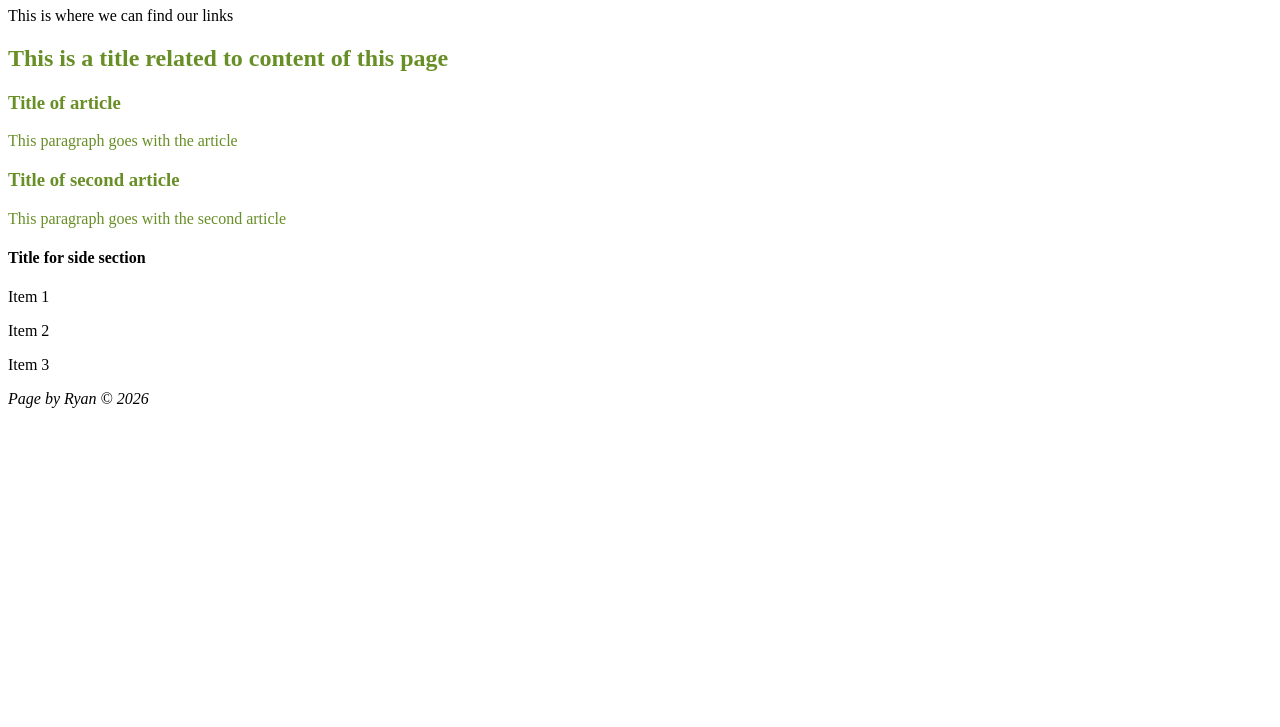
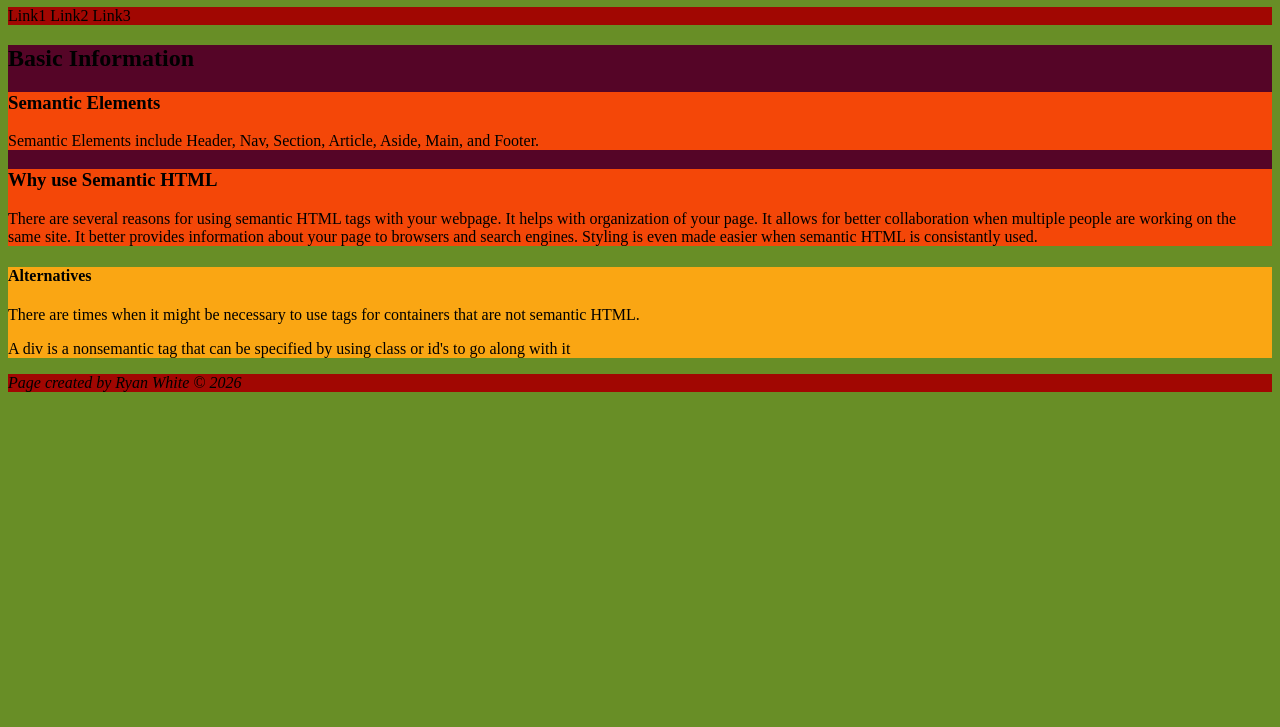
Before and after one commit to nodley416/pagestructureassignment, a plain HTML site: page index.html in a window 1280 px wide. Shown: the part 73-800 px from the top of the page. Drawn offline with Linux system fonts and the light colour scheme.

Commit message:
Add files via upload

```diff
--- a/index.html
+++ b/index.html
@@ -1,40 +1,44 @@
 <!DOCTYPE html>
 <html>
 <head>
-<title>Semantic HTML Demo</title>
+<title>Semantic HTML Page Structure</title>
 <meta charset="utf-8"/>
-<meta name="description" content="Showing how to use semantic html for web page structure."/>
+<meta name="Description" content="Semantic HTML Page Structure assignment"/>
 </head>
 
+<body style="background-color:#688E26;">
+<header><h1 style="background-color:#A10702;">Semantic HTML Page Structure</header>
 
-<body>
-<header><h1>This is the header</h1></header>
+<nav style="background-color:#A10702;">Link1 Link2 Link3</nav>
 
-<nav><p>This is where we can find our links</p></nav>
+<section style="background-color:#550527;">
+<h2>Basic Information</h2>
 
-<section style="color: #688E26;">
-<h2>This is a title related to content of this page</h2>
-<article>
-<h3>Title of article</h3>
-<p>This paragraph goes with the article</p>
+<article style="background-color:#F44708;">
+<h3>Semantic Elements</h3>
+<p>Semantic Elements include Header, Nav, Section, Article, Aside, Main, and Footer.</p>
 </article>
 
-<article>
-<h3>Title of second article</h3>
-<p>This paragraph goes with the second article</p>
+<article style="background-color:#F44708;">
+<h3>Why use Semantic HTML</h3>
+<p> There are several reasons for using semantic HTML tags with your webpage. It helps with organization of your page. It allows
+for better collaboration when multiple people are working on the same site. It better provides information about your page to
+browsers and search engines. Styling is even made easier when semantic HTML is consistantly used.
+</p>
 </article>
+
 </section>
 
-<aside>
-<h4>Title for side section</h4>
-<p>Item 1</p>
-<p>Item 2</p>
-<p>Item 3</p>
+<aside style="background-color:#FAA613;">
+<h4>Alternatives</h4>
+<p> There are times when it might be necessary to use tags for containers that are not semantic HTML.</p>
+<p> A div is a nonsemantic tag that can be specified by using class or id's to go along with it</p>
 </aside>
 
-<footer>
-<p><em>Page by Ryan &copy; 2026</em></p>
+<footer style="background-color:#A10702;">
+<p><em>Page created by Ryan White &copy; 2026</em></p>
 </footer>
+
 
 </body>
 </html>
```
